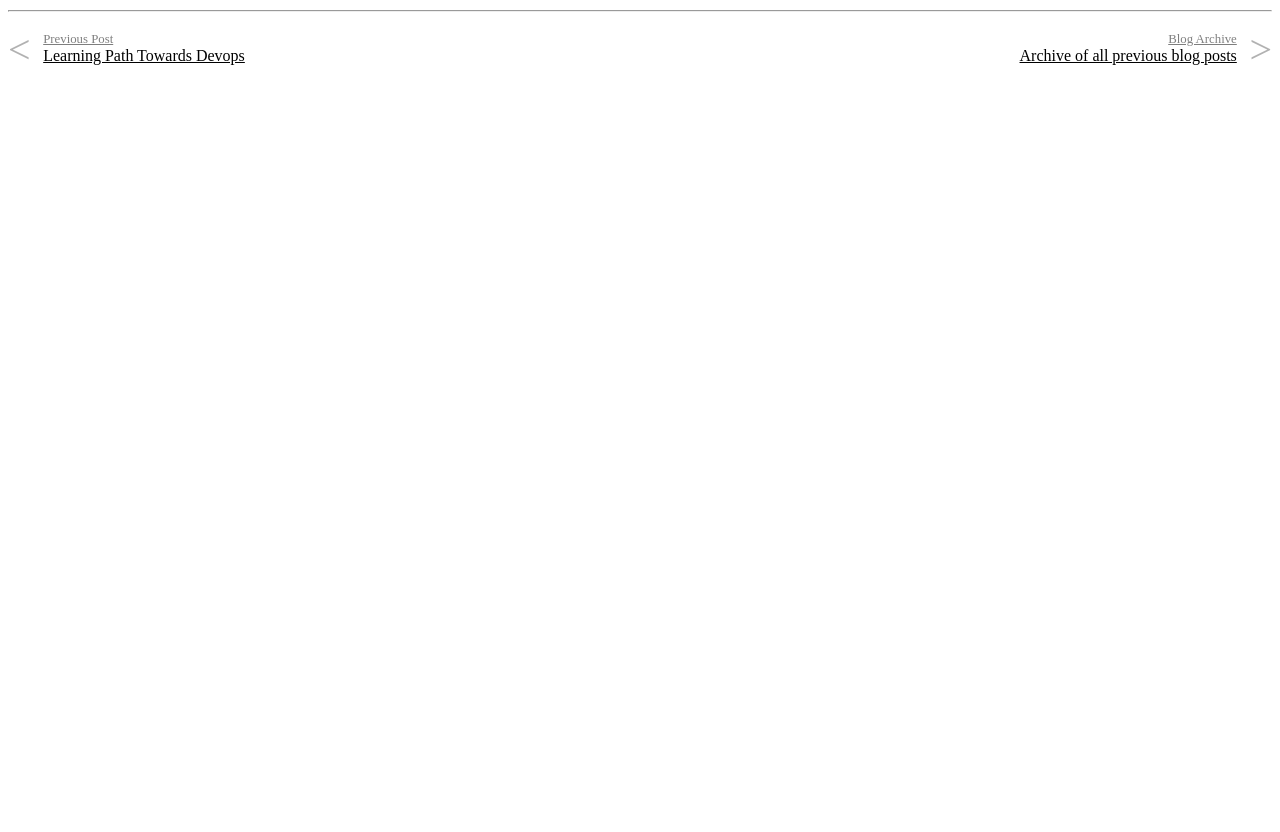
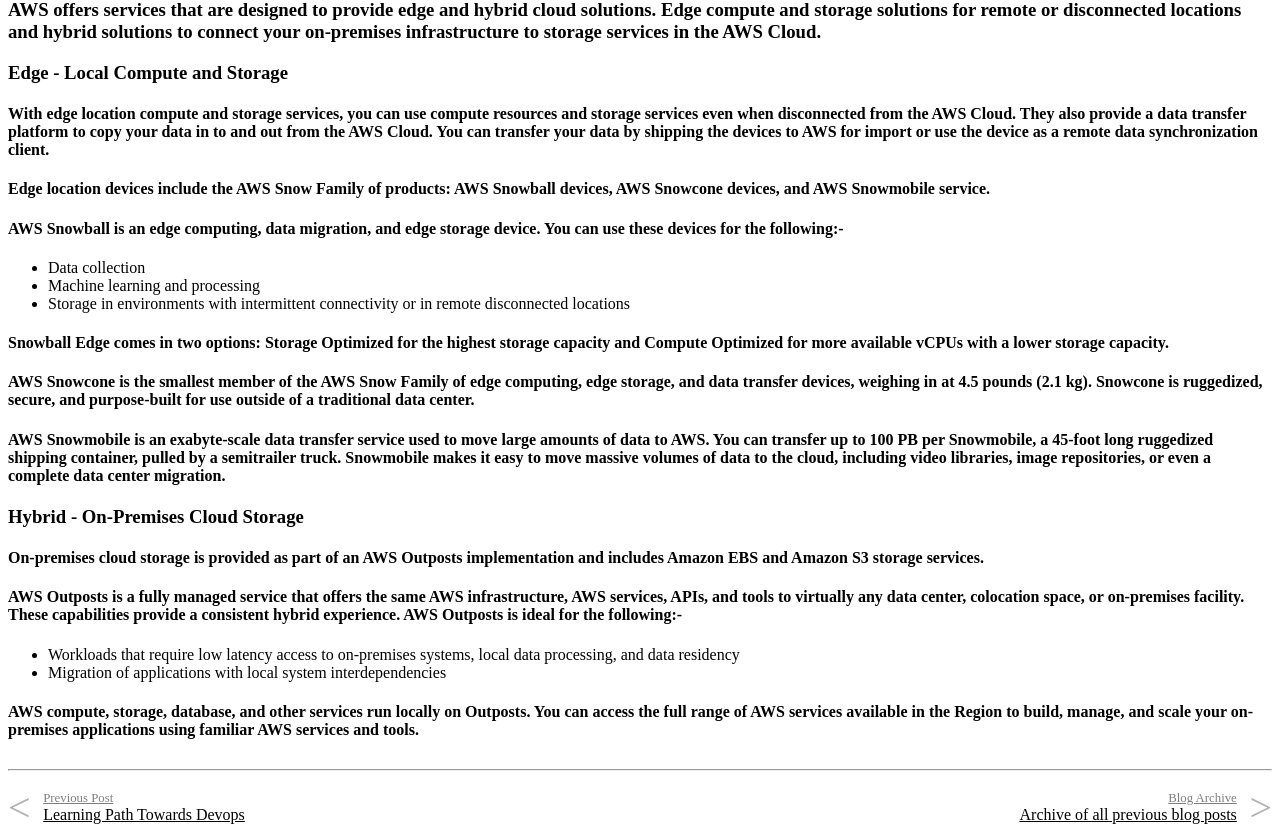
Before and after one commit to AshTechieDevOps/blogs, a Jekyll site: the page built from _posts/2022-10-19-AWS-Storage-Core.md, in a window 1280 px wide and 1400 px high, scrolled down 7858 px. Shown: the part 568-1400 px from the top of the window. Built offline with Jekyll 4.4.1, drawn with Linux system fonts in a browser that asks for light colours; our own code applies the rules of GitHub Pages for plain Markdown files; before the commit the page ends 8499 px from its top, so only the background shows below that.

Commit message:
Update 2022-10-19-AWS-Storage-Core.md

```diff
--- a/_posts/2022-10-19-AWS-Storage-Core.md
+++ b/_posts/2022-10-19-AWS-Storage-Core.md
@@ -229,3 +229,34 @@ Moving storage workloads to the cloud has been one of the main ways chief inform
 ### Edge and hybrid cloud storage services
 
 <img width="646" alt="AWSCore7" src="https://user-images.githubusercontent.com/110538923/196713748-c3d520b3-7f4b-4440-9a63-92f4b2667586.PNG">
+
+### AWS offers services that are designed to provide edge and hybrid cloud solutions. Edge compute and storage solutions for remote or disconnected locations and hybrid solutions to connect your on-premises infrastructure to storage services in the AWS Cloud.
+
+### Edge - Local Compute and Storage
+
+#### With edge location compute and storage services, you can use compute resources and storage services even when disconnected from the AWS Cloud. They also provide a data transfer platform to copy your data in to and out from the AWS Cloud. You can transfer your data by shipping the devices to AWS for import or use the device as a remote data synchronization client.
+
+#### Edge location devices include the AWS Snow Family of products: AWS Snowball devices, AWS Snowcone devices, and AWS Snowmobile service.
+
+#### AWS Snowball is an edge computing, data migration, and edge storage device. You can use these devices for the following:-
+
+-   Data collection
+-   Machine learning and processing
+-   Storage in environments with intermittent connectivity or in remote disconnected locations
+
+#### Snowball Edge comes in two options: Storage Optimized for the highest storage capacity and Compute Optimized for more available vCPUs with a lower storage capacity.
+
+#### AWS Snowcone is the smallest member of the AWS Snow Family of edge computing, edge storage, and data transfer devices, weighing in at 4.5 pounds (2.1 kg). Snowcone is ruggedized, secure, and purpose-built for use outside of a traditional data center.
+
+#### AWS Snowmobile is an exabyte-scale data transfer service used to move large amounts of data to AWS. You can transfer up to 100 PB per Snowmobile, a 45-foot long ruggedized shipping container, pulled by a semitrailer truck. Snowmobile makes it easy to move massive volumes of data to the cloud, including video libraries, image repositories, or even a complete data center migration.
+
+### Hybrid - On-Premises Cloud Storage
+
+#### On-premises cloud storage is provided as part of an AWS Outposts implementation and includes Amazon EBS and Amazon S3 storage services.
+
+#### AWS Outposts is a fully managed service that offers the same AWS infrastructure, AWS services, APIs, and tools to virtually any data center, colocation space, or on-premises facility. These capabilities provide a consistent hybrid experience. AWS Outposts is ideal for the following:-
+
+-   Workloads that require low latency access to on-premises systems, local data processing, and data residency
+-   Migration of applications with local system interdependencies
+
+#### AWS compute, storage, database, and other services run locally on Outposts. You can access the full range of AWS services available in the Region to build, manage, and scale your on-premises applications using familiar AWS services and tools.
```
